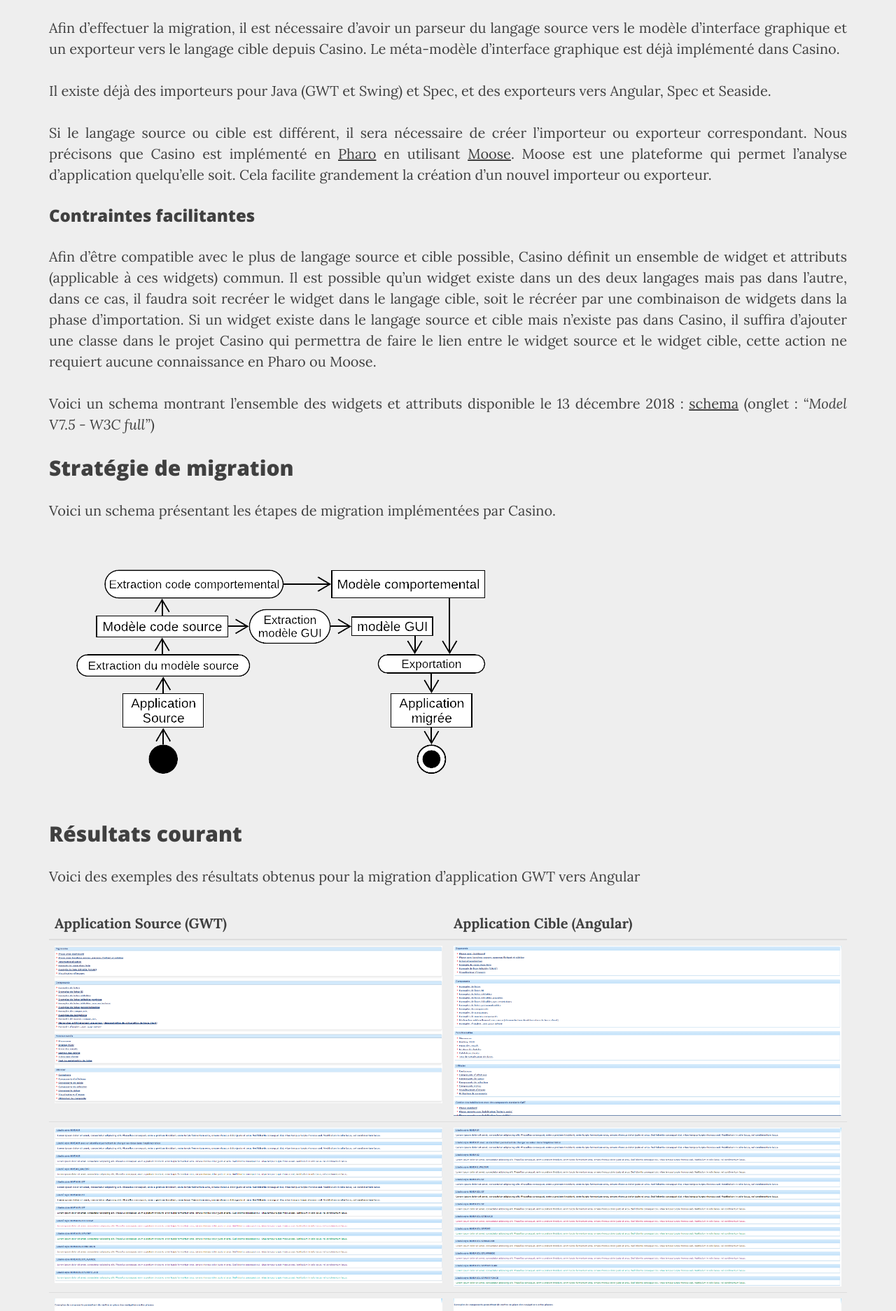
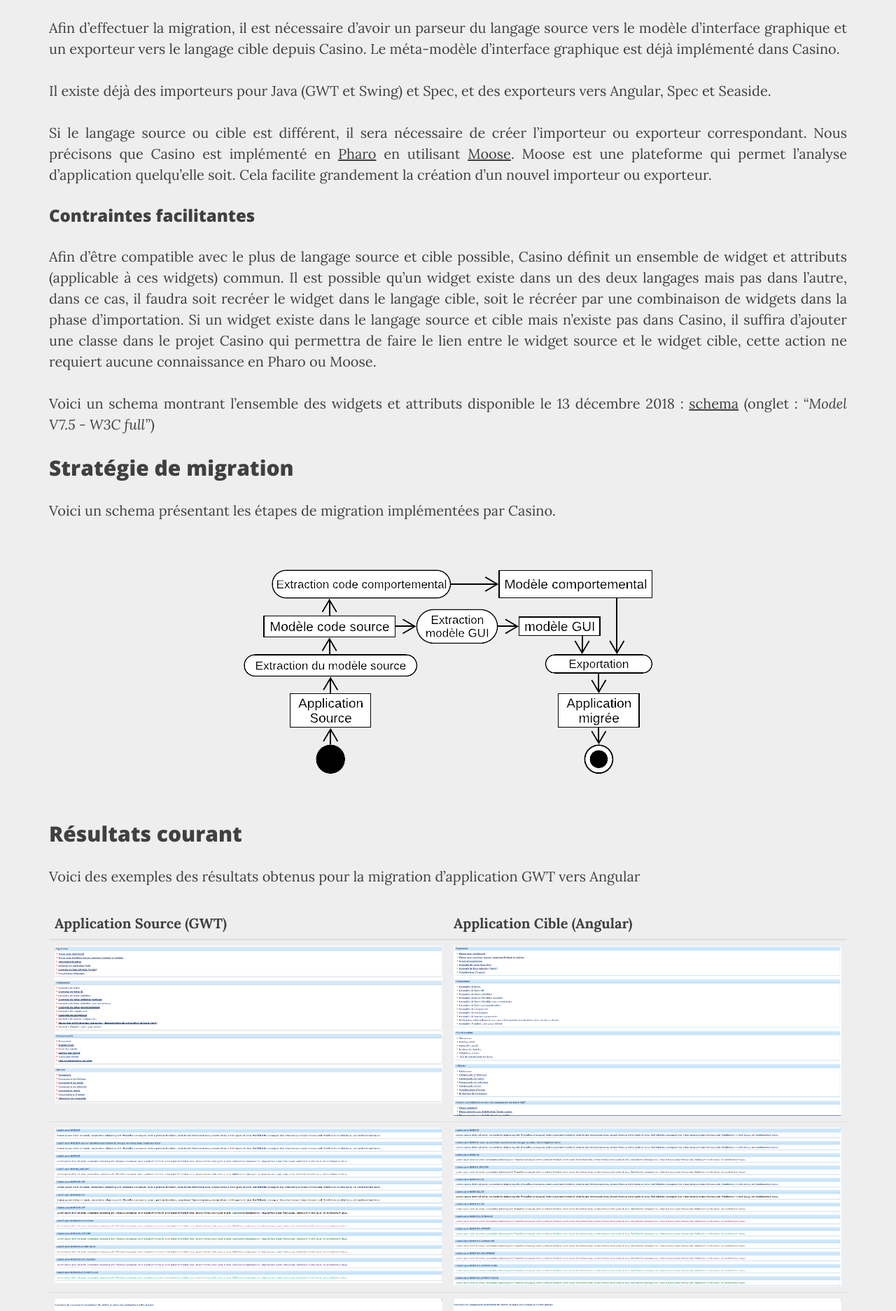
Before and after one commit to badetitou/badetitou.github.io, a Jekyll site: the page built from private/bl/2018-12-13-CasinoDoc.md, in a window 1280 px wide. Shown: the part 997-2871 px from the top of the page at 70% size. Built offline with Jekyll 4.4.1, drawn with Linux system fonts in a browser that asks for light colours; nearby versions of some CDN libraries.

Commit message:
try center image

```diff
--- a/css/my.css
+++ b/css/my.css
@@ -14,3 +14,9 @@ p {
 li {
   text-align: justify;
 }
+
+.center-image
+{
+    margin: 0 auto;
+    display: block;
+}
--- a/private/bl/2018-12-13-CasinoDoc.md
+++ b/private/bl/2018-12-13-CasinoDoc.md
@@ -56,7 +56,7 @@ Voici un schema montrant l'ensemble des widgets et attributs disponible le 13 d
 
 Voici un schema présentant les étapes de migration implémentées par Casino.
 
-![Processus de migration](../img/migrationProcessFR.png)
+![Processus de migration](../img/migrationProcessFR.png){: .center-image }
 
 ## Résultats courant
 
```
